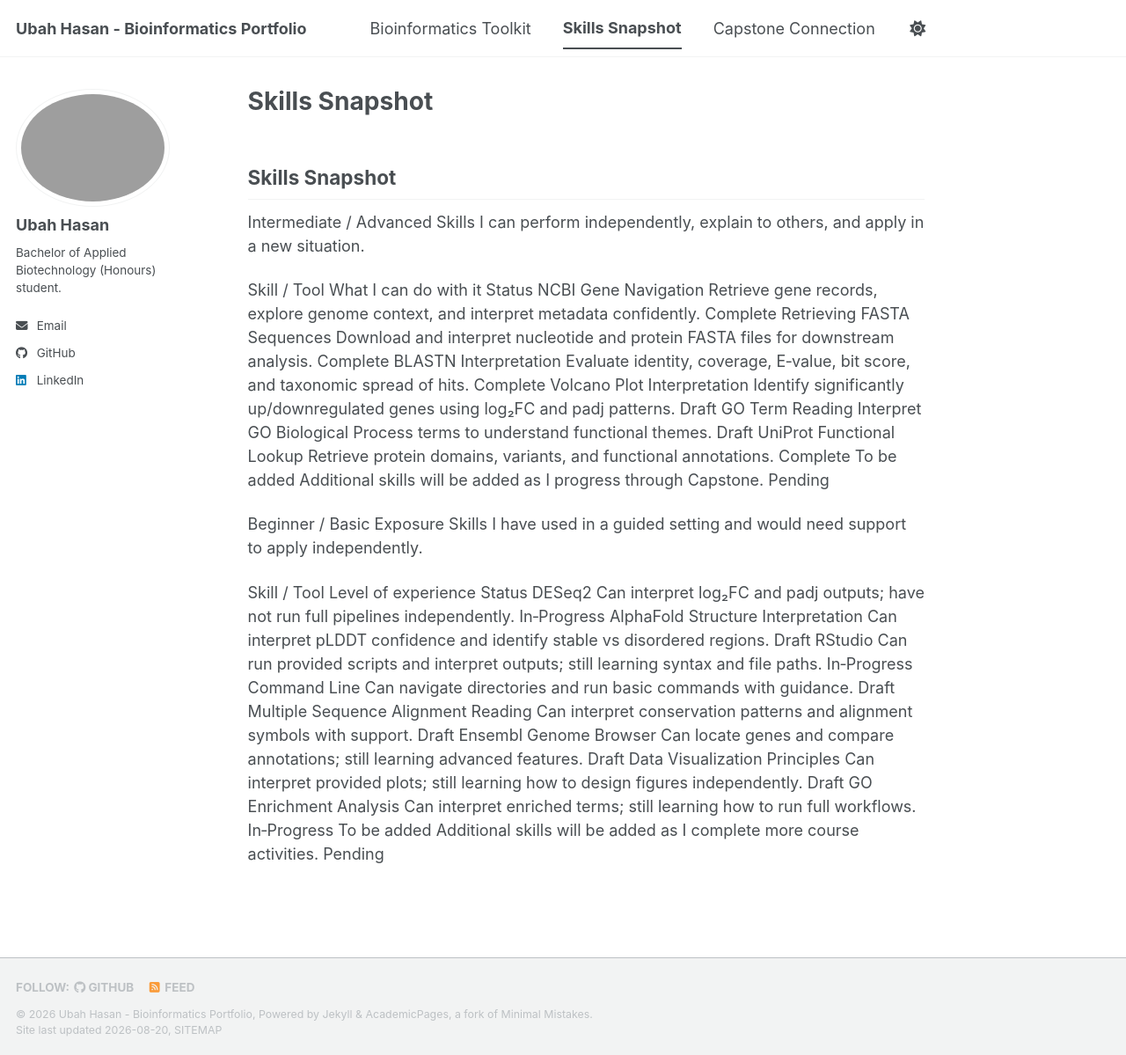
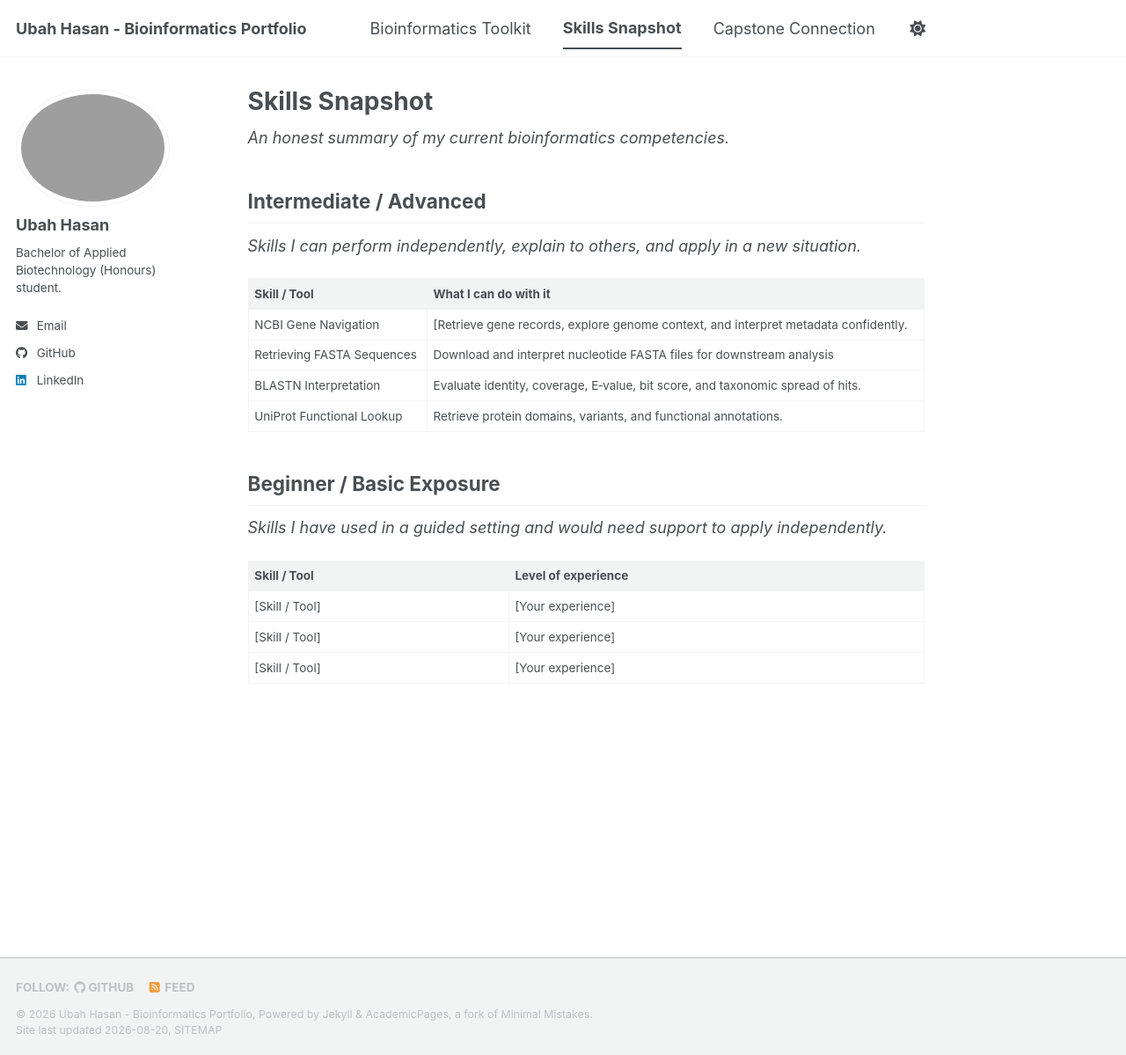
Before and after one commit to Ubah-Hasan/biot74000-portfolio, a Jekyll site: the page built from _pages/skills.md, in a window 1280 px wide and 1199 px high. Shown: the whole window at 88% size. Built offline with Jekyll 4.4.1, drawn with Linux system fonts in a browser that asks for light colours; a script bundle is joined from its source files by our own code; library files that are not in the unit come from our copies.

Commit message:
Revise skills snapshot format and content
Updated skills section to include structured tables for Intermediate/Advanced and Beginner/Basic Exposure skills.

```diff
--- a/_pages/skills.md
+++ b/_pages/skills.md
@@ -4,30 +4,50 @@ title: "Skills Snapshot"
 author_profile: true
 ---
 
-## Skills Snapshot
+<!--
+  ============================================================================
+  SECTION 3: SKILLS SNAPSHOT  (30 points)
+  ============================================================================
+  A concise, scannable summary of your bioinformatics competencies — like a
+  skills summary on a resume. An employer should be able to read it in under
+  two minutes. Be HONEST about your level at this stage of your training.
 
-Intermediate / Advanced
-Skills I can perform independently, explain to others, and apply in a new situation.
+  Organize skills into TWO buckets:
+    - Intermediate / Advanced  → you can perform these independently, explain
+      them to others, and apply them in a new context.
+    - Beginner / Basic Exposure → you encountered/used these in a guided way and
+      would need support to apply them independently.
 
-Skill / Tool	What I can do with it	Status
-NCBI Gene Navigation	Retrieve gene records, explore genome context, and interpret metadata confidently.	Complete
-Retrieving FASTA Sequences	Download and interpret nucleotide and protein FASTA files for downstream analysis.	Complete
-BLASTN Interpretation	Evaluate identity, coverage, E‑value, bit score, and taxonomic spread of hits.	Complete
-Volcano Plot Interpretation	Identify significantly up/downregulated genes using log₂FC and padj patterns.	Draft
-GO Term Reading	Interpret GO Biological Process terms to understand functional themes.	Draft
-UniProt Functional Lookup	Retrieve protein domains, variants, and functional annotations.	Complete
-To be added	Additional skills will be added as I progress through Capstone.	Pending
+  Your skill levels are checked against your actual course activities — listing
+  everything as "Advanced" will cost you marks. It is completely fine (and
+  expected) for many skills to sit in the Beginner / Basic Exposure column.
 
-Beginner / Basic Exposure
-Skills I have used in a guided setting and would need support to apply independently.
+  HOW TO EDIT:
+    - Fill in the two tables below. Replace the example rows with your own.
+    - To add a row, copy an existing line (keep the | bars in place).
+    - Delete these grey instruction notes before you submit.
+  ============================================================================
+-->
 
-Skill / Tool	Level of experience	Status
-DESeq2	Can interpret log₂FC and padj outputs; have not run full pipelines independently.	In‑Progress
-AlphaFold Structure Interpretation	Can interpret pLDDT confidence and identify stable vs disordered regions.	Draft
-RStudio	Can run provided scripts and interpret outputs; still learning syntax and file paths.	In‑Progress
-Command Line	Can navigate directories and run basic commands with guidance.	Draft
-Multiple Sequence Alignment Reading	Can interpret conservation patterns and alignment symbols with support.	Draft
-Ensembl Genome Browser	Can locate genes and compare annotations; still learning advanced features.	Draft
-Data Visualization Principles	Can interpret provided plots; still learning how to design figures independently.	Draft
-GO Enrichment Analysis	Can interpret enriched terms; still learning how to run full workflows.	In‑Progress
-To be added	Additional skills will be added as I complete more course activities.	Pending
+_An honest summary of my current bioinformatics competencies._
+
+## Intermediate / Advanced
+
+_Skills I can perform independently, explain to others, and apply in a new situation._
+
+| Skill / Tool | What I can do with it |
+|---|---|
+| NCBI Gene Navigation | [Retrieve gene records, explore genome context, and interpret metadata confidently. |
+| Retrieving FASTA Sequences | Download and interpret nucleotide FASTA files for downstream analysis |
+| BLASTN Interpretation | Evaluate identity, coverage, E‑value, bit score, and taxonomic spread of hits. |
+| UniProt Functional Lookup | Retrieve protein domains, variants, and functional annotations. |
+
+## Beginner / Basic Exposure
+
+_Skills I have used in a guided setting and would need support to apply independently._
+
+| Skill / Tool | Level of experience |
+|---|---|
+| [Skill / Tool] | [Your experience] |
+| [Skill / Tool] | [Your experience] |
+| [Skill / Tool] | [Your experience] |
```
